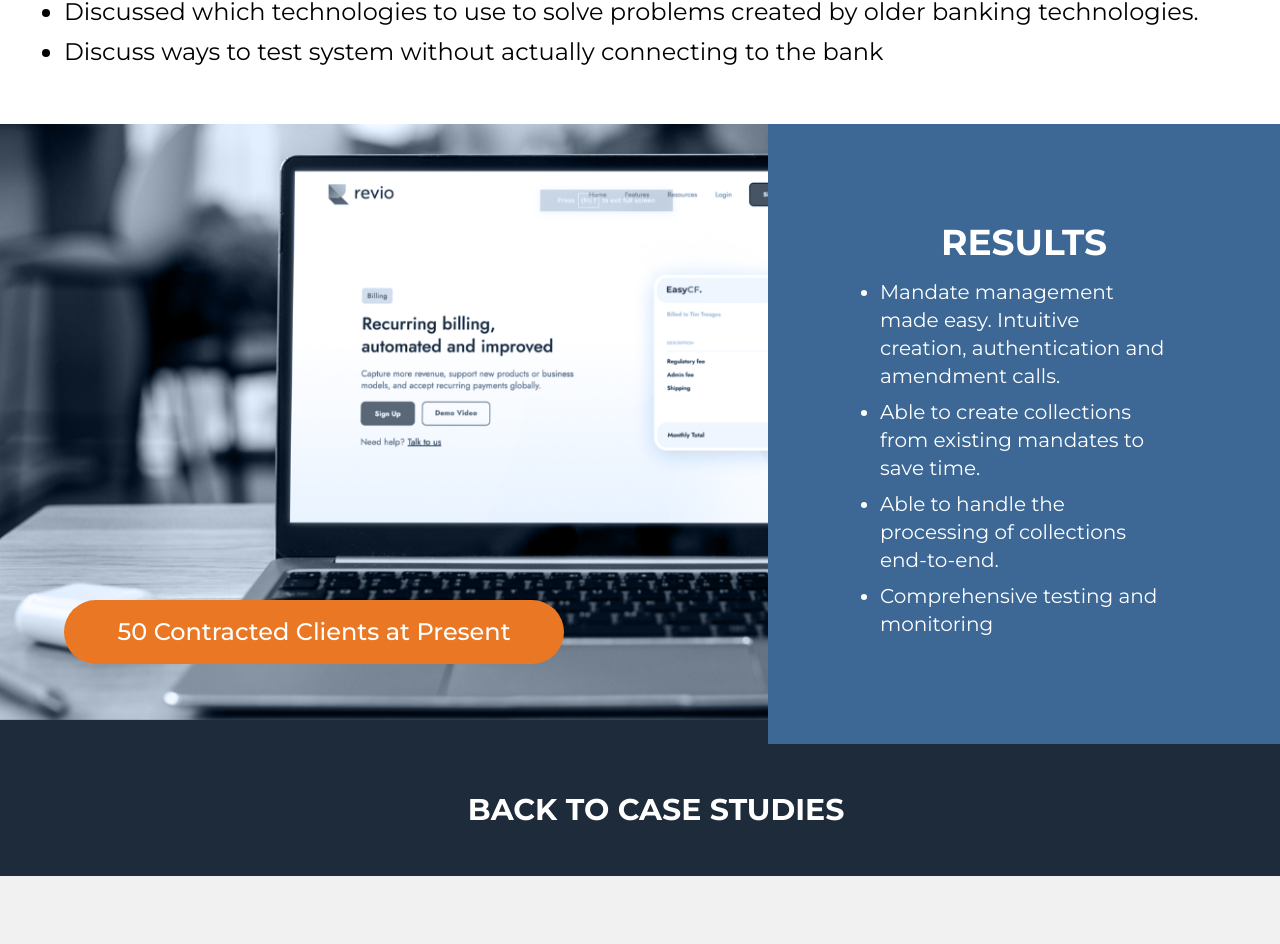
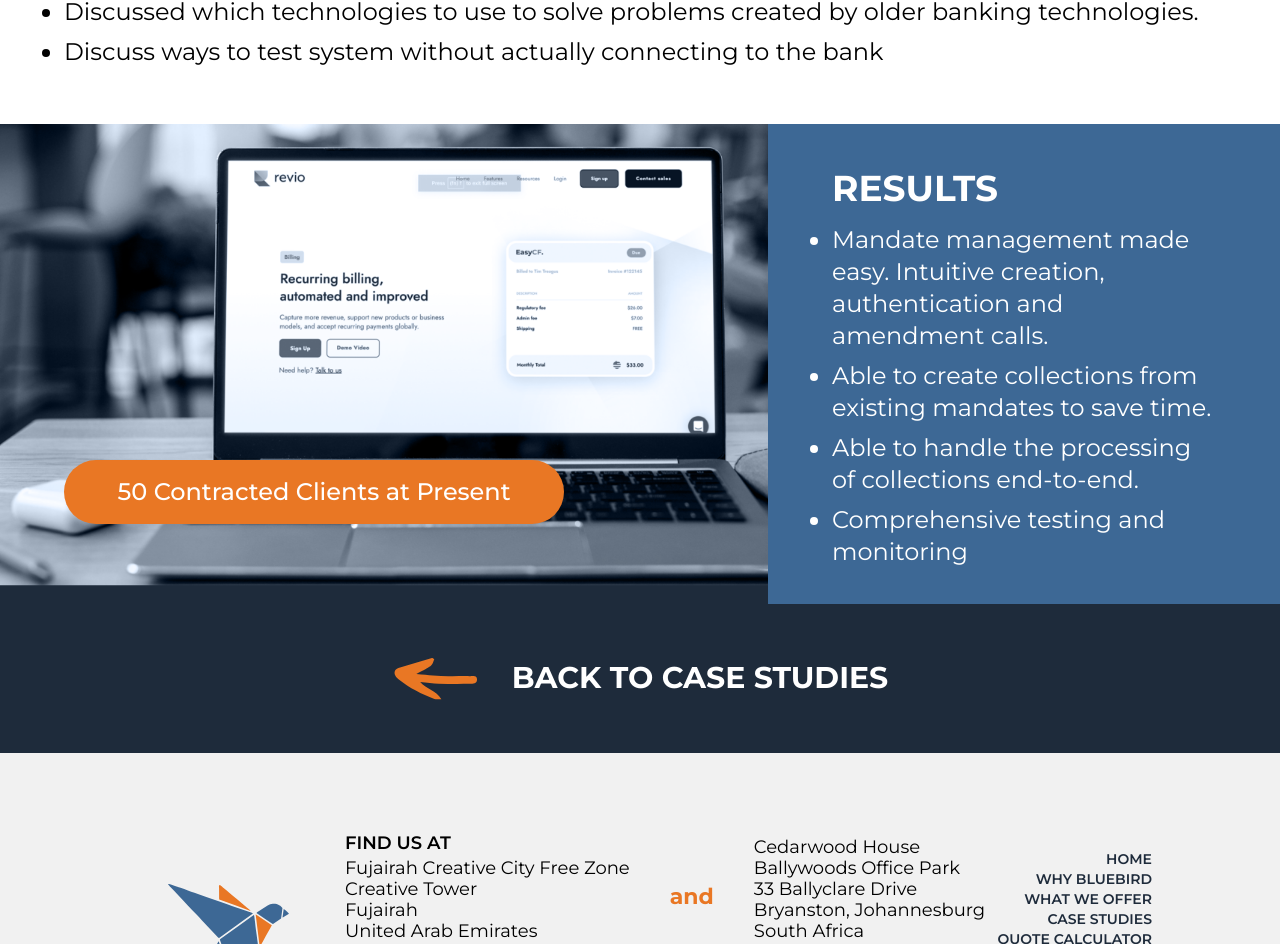
Before and after one commit to bluebird-technologies/bluebird_tech_OLD, a Next.js app: page /case-studies/revio in a window 1280 px wide. Shown: the part 4956-5900 px from the top of the page. Built offline with nearby package versions, Linux system fonts and the light colour scheme.

Commit message:
style updates

```diff
--- a/components/CaseStudies/ResultsSection.tsx
+++ b/components/CaseStudies/ResultsSection.tsx
@@ -12,14 +12,14 @@ export function ResultsSection({
   results,
 }: ResultsSectionProps) {
   return (
-    <div className="flex flex-1 flex-row h-[620px]">
+    <div className="flex flex-1 flex-row ">
       <div
         style={{
           backgroundImage: `url(${resultsBackgroundImageString})`,
           backgroundSize: 'cover',
           backgroundRepeat: 'no-repeat',
         }}
-        className="flex flex-1 bg-black"
+        className="flex flex-1 h--[620px] bg-black"
       >
         <div className="flex items-end justify-end ">
           <div className="flex bg-highlight ml-16 mb-20 flex-wrap py-4 px-8 w-[500px] items-center justify-center rounded-full">
@@ -27,11 +27,11 @@ export function ResultsSection({
           </div>
         </div>
       </div>
-      <div className="bg-secondary flex w-2/5 flex-col flex-wrap px-10 py-7 items-center justify-center">
-        <h1 className="text-white text-4xl mb-4 uppercase font-bold">Results</h1>
-        <ul className=" w-2/3 ">
+      <div className="bg-secondary flex w-2/5 flex-col flex-wrap px-16 py-7">
+        <h1 className="text-white text-4xl uppercase font-bold my-4">Results</h1>
+        <ul className=" ">
           {results.map((item, key) => (
-            <li key={key} className="text-white list-disc text-xl mb-2">
+            <li key={key} className="text-white list-disc text-2xl mb-2">
               {item}
             </li>
           ))}
--- a/pages/case-studies/revio.tsx
+++ b/pages/case-studies/revio.tsx
@@ -263,7 +263,7 @@ function RevioDetails() {
         onClick={() => router.push('/case-studies')}
         className="flex flex-row bg-primary items-center justify-center py-12 cursor-pointer"
       >
-        {/* <ArrowLeftSvg /> */}
+        <ArrowLeftSvg />
         <span className="uppercase text-white font-bold text-3xl ml-8">Back to case studies</span>
       </div>
 
```
